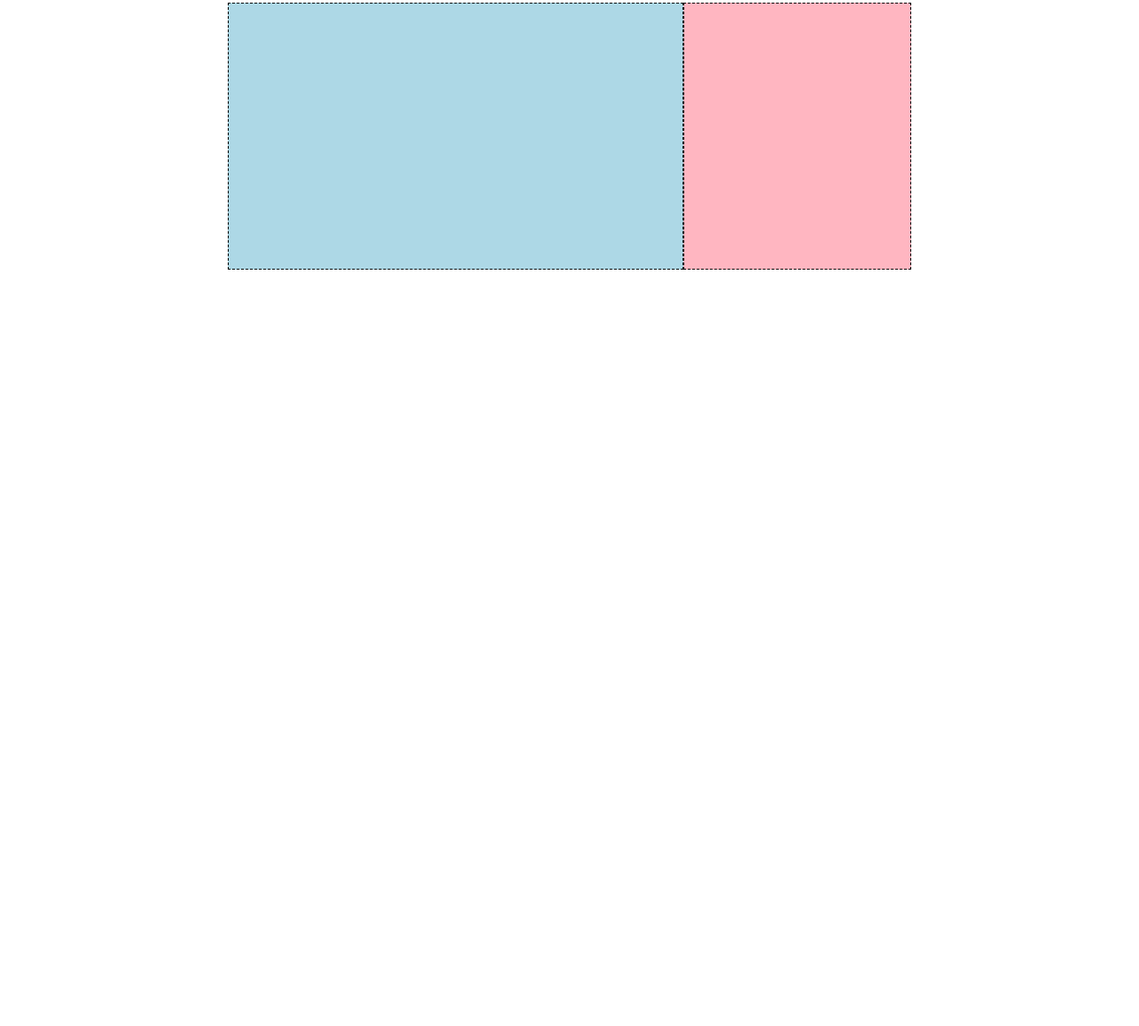
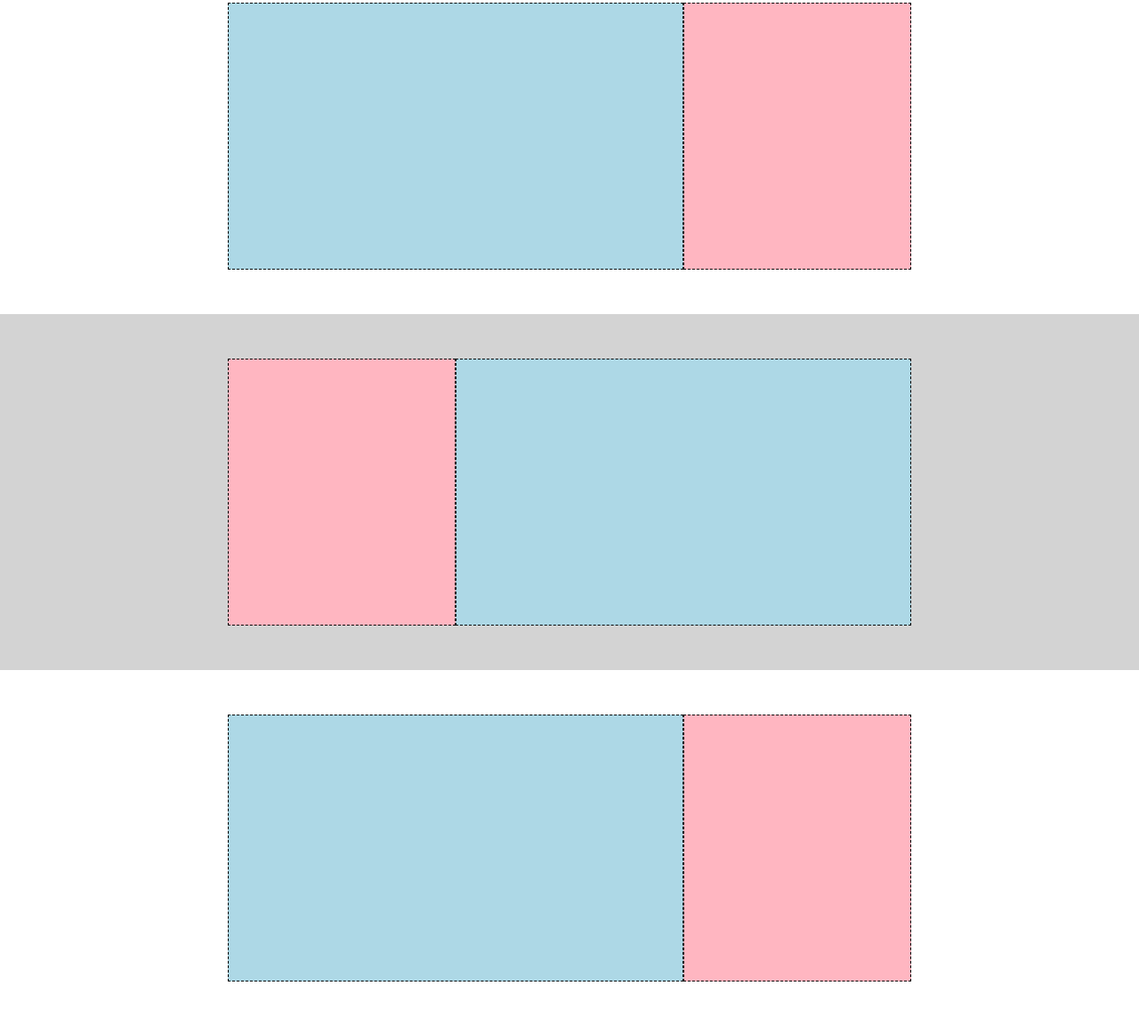
Before and after one commit to serena-peschiaroli/htmlcss-struttura-discord, a plain HTML site: page index.html in a window 1280 px wide. Shown: the part 492-1645 px from the top of the page at 89% size. Before the commit the page ends 845 px from the top, so only its background shows below. Drawn offline with Linux system fonts and the light colour scheme.

Commit message:
Add: section #2,3,4

```diff
--- a/css/style.css
+++ b/css/style.css
@@ -71,3 +71,11 @@
     background-color: lightpink;
     width: 20%;
 }
+
+.wrapper3 {
+    background-color: lightgray;
+}
+
+.wrapper4 {
+
+}
--- a/index.html
+++ b/index.html
@@ -42,9 +42,17 @@
         <!-- /section 2 2 colmn 70 + 30 -->
 
         <!-- section3 2 col 30 + 70 -->
+        <section class="section wrapper3">
+            <div class="card card2a"></div>
+            <div class="card card2"></div>
+        </section>
         <!-- /section3 2 col 30 + 70 -->
 
         <!-- section 4 2 colmn 70 + 30 -->
+        <section class="section wrapper2">
+            <div class="card card2"></div>
+            <div class="card card2a"></div>
+        </section>
         <!-- /section 4 2 colmn 70 + 30 -->
 
         <!-- section5 green square -->
```
